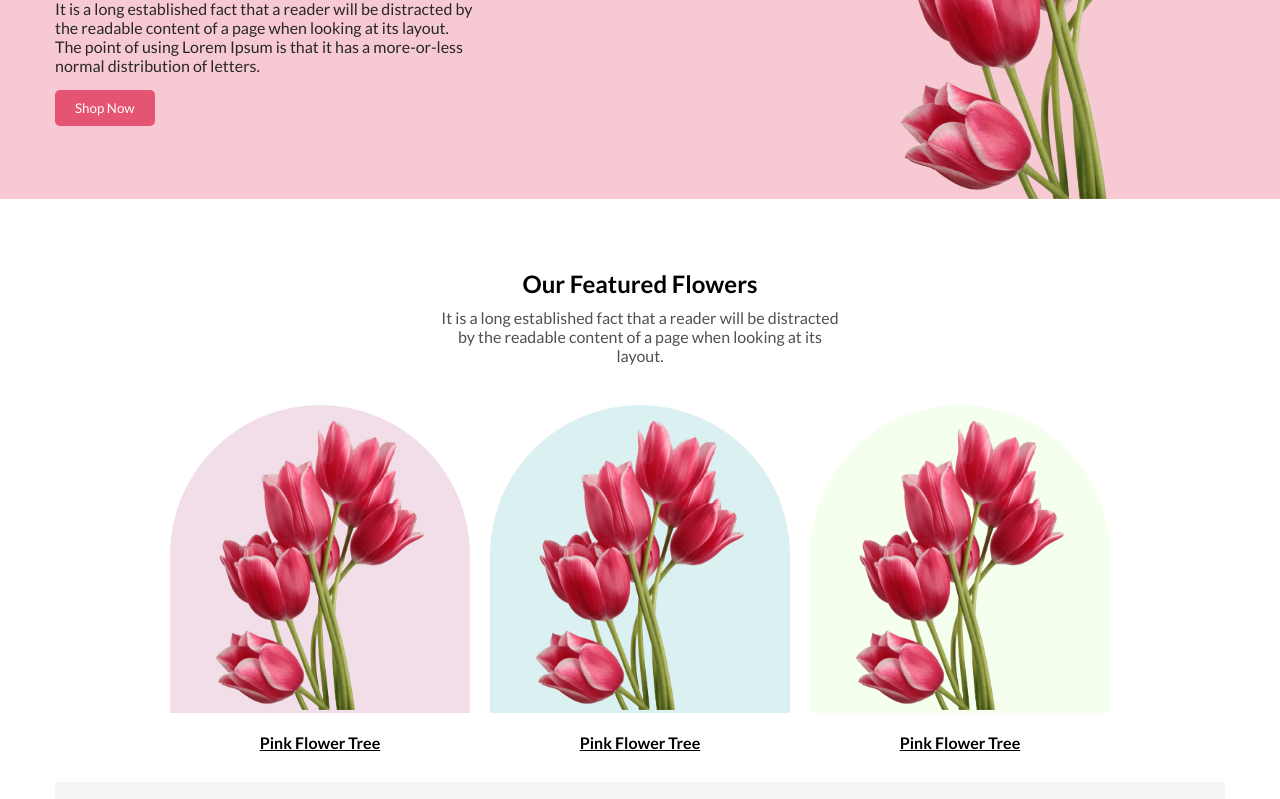
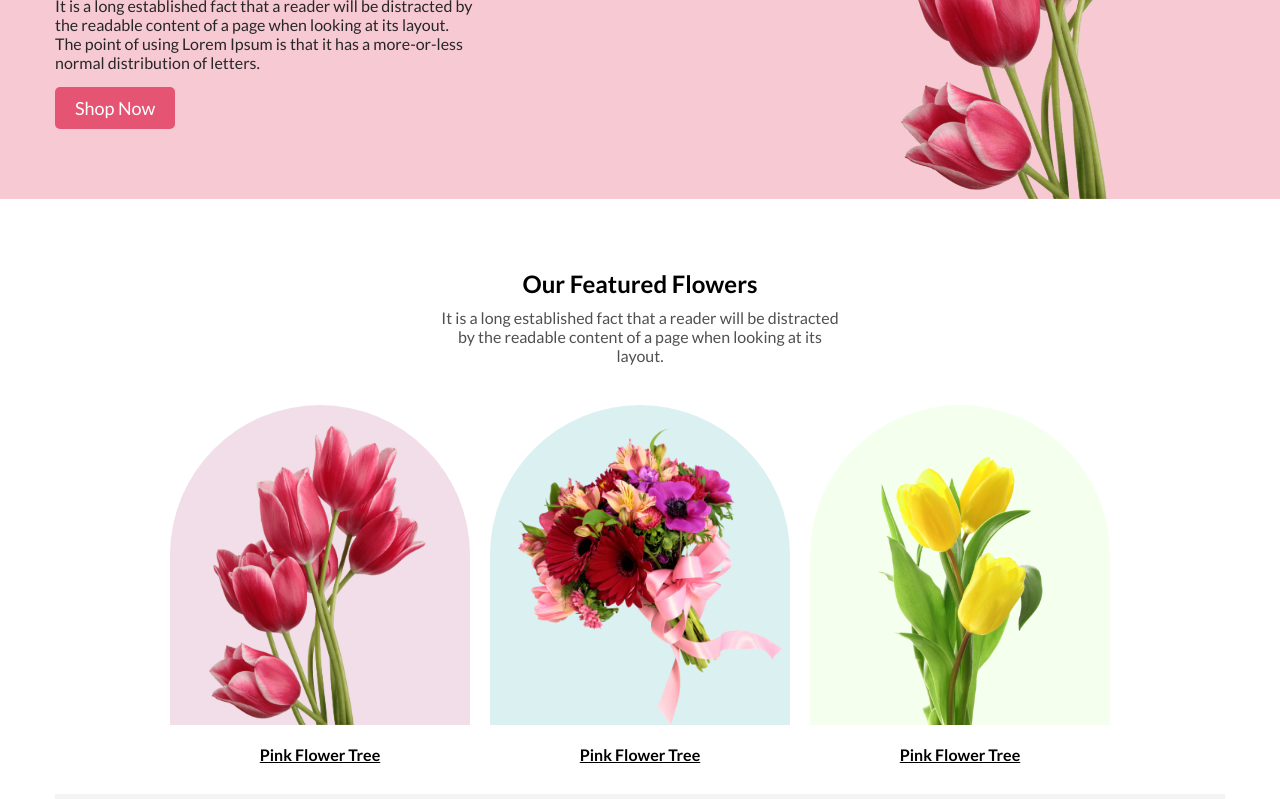
Before and after one commit to monaemhossain/flower-shop, a plain HTML site: page index.html in a window 1280 px wide. Shown: the part 269-1068 px from the top of the page. Drawn offline with Linux system fonts and the light colour scheme.

Commit message:
corrected some styles in featured section

```diff
--- a/index.html
+++ b/index.html
@@ -42,13 +42,13 @@
                 </div>
                 <div class="blue-box">
                     <div class="box-img">
-                        <img src="./images/pngwing10.png" alt="">
+                        <img src="./images/pngwing5.png" alt="">
                     </div>
                     <h4>Pink Flower Tree</h4>
                 </div>
                 <div class="green-box">
                     <div class="box-img">
-                        <img src="./images/pngwing10.png" alt="">
+                        <img src="./images/pngwing7.png" alt="">
                     </div>
                     <h4>Pink Flower Tree</h4>
                 </div>
@@ -56,17 +56,17 @@
 
             <div class="benefits">
                 <div class="benefit one">
-                    <img src="./images/Group 57.png" alt="">
+                    <img src="./images/Group57.png" alt="Delivery boy small icon">
                     <p>Same Day Delivery. Click & Collect.</p>
                 </div>
             <div class="benefits">
                 <div class="benefit two">
-                    <img src="./images/Group 58.png" alt="">
+                    <img src="./images/Group58.png" alt="Flower icon">
                     <p>Fresh Flowers. Local Growers.</p>
                 </div>
             <div class="benefits">
                 <div class="benefit three">
-                    <img src="./images/Group 59.png" alt="">
+                    <img src="./images/Group59.png" alt="Tech support icon">
                     <p>24/7 Free Support.</p>
                 </div>
             </div>
--- a/styles/style.css
+++ b/styles/style.css
@@ -14,6 +14,13 @@
     border: 0;
     border-radius: 5px;
     color: #fff;
+    transition: 0.5s;
+    font-size: 18px;
+}
+.primary-btn:hover{
+    background-color: #272727;
+    color: #daf0f1;
+    cursor: pointer;
 }
 .featured-title p, .benefit p{
     color: #505050;
@@ -74,6 +81,7 @@ header img{
 .featured .green-box .box-img{
     background-color: #f4ffed;
 }
+
 .featured .box h4{
     padding: 20px 0;
     text-decoration: underline;
@@ -81,12 +89,12 @@ header img{
 .featured .box-img{
     border-radius: 310px 310px 0 0;
     width: 300px;
-    padding-top: 15px;
-    margin: 0;
 }
 
 .featured .box img{
-    width:230px;
+    height: 300px;
+    padding: 20px 20px 0 15px;
+    margin-bottom: -3px;
 }
 
 .featured .benefits{
```
Also changed, not shown: images/Flower01.png (renamed from images/Flower 01.png), images/Group57.png (renamed from images/Group 57.png), images/Group58.png (renamed from images/Group 58.png), images/Group59.png (renamed from images/Group 59.png), images/Rectangle4.png (renamed from images/Rectangle 4.png), images/Rectangle5.png (renamed from images/Rectangle 5.png), images/Rectangle6.png (renamed from images/Rectangle 6.png), images/Rectangle9.png (renamed from images/Rectangle 9.png), images/pngwing5.png (renamed from images/pngwing 5.png), images/pngwing6.png (renamed from images/pngwing 6.png), images/pngwing7.png (renamed from images/pngwing 7.png), images/pngwing8.png (renamed from images/pngwing 8.png).
